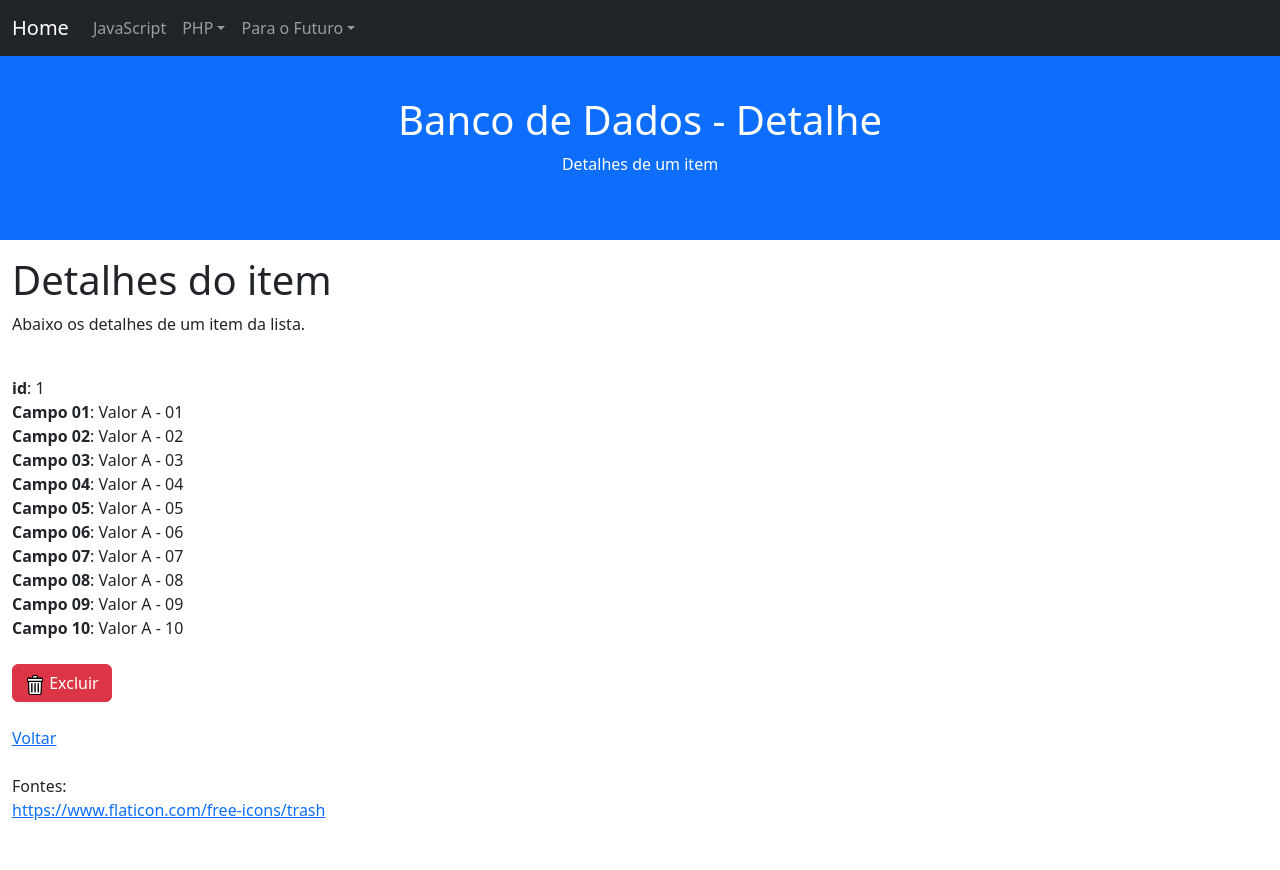
After one commit to machadowma/web_responsivo, a PHP site: page /06_tudo-detalhe/detalhe.php?id=1 in a window 1280 px wide. The commit adds this page. Run offline with PHP 8.4, Linux system fonts and the light colour scheme; data comes from the database, SQL or seed files in the repository.

Commit message:
Lista Tudo Detalhes
Lista de itens clicáveis; Página de detalhes de um ítem; Função excluir.

```diff
--- /dev/null
+++ b/web_responsivo/06_tudo-detalhe/detalhe.php
@@ -0,0 +1,76 @@
+<!DOCTYPE html>
+<html lang="en">
+<head>
+<title>Sistemas Web Responsivos</title>
+  <meta charset="utf-8">
+  <meta name="viewport" content="width=device-width, initial-scale=1">
+  <link href="https://cdn.jsdelivr.net/npm/bootstrap@5.2.3/dist/css/bootstrap.min.css" rel="stylesheet">
+  <script src="https://cdn.jsdelivr.net/npm/bootstrap@5.2.3/dist/js/bootstrap.bundle.min.js"></script>
+</head>
+<body>
+
+<?php include("../menu.php"); ?>
+
+<div class="container-fluid p-5 bg-primary text-white text-center">
+  <h1>Banco de Dados - Detalhe</h1>
+  <p>Detalhes de um item</p>
+</div>
+
+<div class="container-fluid mt-3">
+  <h1>Detalhes do item</h1>
+  <p>Abaixo os detalhes de um item da lista.</p>
+
+  <?php
+    $id = $_GET['id'];
+  ?>
+
+
+  <?php
+    include("../banco_dados_conexao.php");
+    try {
+      $sth = $dbh->prepare("SELECT * FROM minha_tabela WHERE id = ?");
+      $sth->bindParam( 1, $id );
+      $sth->execute();
+      $result = $sth->fetchAll(PDO::FETCH_ASSOC);
+      if(!empty($result)) {
+        echo "<br><b>id</b>: ". $result[0]['id'];
+        echo "<br><b>Campo 01</b>: ". $result[0]['campo_01'];
+        echo "<br><b>Campo 02</b>: ". $result[0]['campo_02'];
+        echo "<br><b>Campo 03</b>: ". $result[0]['campo_03'];
+        echo "<br><b>Campo 04</b>: ". $result[0]['campo_04'];
+        echo "<br><b>Campo 05</b>: ". $result[0]['campo_05'];
+        echo "<br><b>Campo 06</b>: ". $result[0]['campo_06'];
+        echo "<br><b>Campo 07</b>: ". $result[0]['campo_07'];
+        echo "<br><b>Campo 08</b>: ". $result[0]['campo_08'];
+        echo "<br><b>Campo 09</b>: ". $result[0]['campo_09'];
+        echo "<br><b>Campo 10</b>: ". $result[0]['campo_10'];
+      }
+      $dbh = null;
+    } catch (PDOException $e) {
+      print "Error!: " . $e->getMessage();
+      die();
+    }
+  ?>
+
+<br><br>
+
+<a href="excluir.php?id=<?php echo $id; ?>" class="btn btn-danger">
+    <img src="/web_responsivo/img/trash.png" width="20" /> Excluir
+</a>
+
+<br><br>
+
+<a href="index.php">Voltar</a>
+
+<br><br>
+Fontes:
+<br> <a href="https://www.flaticon.com/free-icons/trash" >https://www.flaticon.com/free-icons/trash</a>
+
+
+</div>
+
+
+
+<br><br>
+</body>
+</html>
--- a/web_responsivo/banco_dados_conexao.php
+++ b/web_responsivo/banco_dados_conexao.php
@@ -4,7 +4,7 @@ try {
 	$host='localhost';
 	$db = 'meu_banco';
 	$username = 'root';
-	$password = 'ifsp';
+	$password = '';
 	$dbh = new PDO('mysql:host='.$host.';dbname='.$db.'', $username, $password);
     $dbh->setAttribute(PDO::ATTR_ERRMODE, PDO::ERRMODE_EXCEPTION);
 } catch (PDOException $e) {
--- a/web_responsivo/index.php
+++ b/web_responsivo/index.php
@@ -1,7 +1,7 @@
 <!DOCTYPE html>
 <html lang="en">
 <head>
-  <title>Bootstrap Example</title>
+  <title>Sistemas Web Responsivos</title>
   <meta charset="utf-8">
   <meta name="viewport" content="width=device-width, initial-scale=1">
   <link href="https://cdn.jsdelivr.net/npm/bootstrap@5.2.3/dist/css/bootstrap.min.css" rel="stylesheet">
@@ -27,8 +27,6 @@
 
 
 
-
-
 </div>
 
 </body>
--- a/web_responsivo/menu.php
+++ b/web_responsivo/menu.php
@@ -19,6 +19,7 @@
             <li><a class="dropdown-item" href="/web_responsivo/03_array">03 - Array</a></li>
             <li><a class="dropdown-item" href="/web_responsivo/04_bd_lista">04 - BD/Lista responsiva</a></li>
             <li><a class="dropdown-item" href="/web_responsivo/05_bd_cadastro">05 - BD/Tela de Cadastro</a></li>
+            <li><a class="dropdown-item" href="/web_responsivo/06_tudo-detalhe">06 - BD/Lista Tudo-Detalhe</a></li>
             <li><a class="dropdown-item" href="#">Continua ...</a></li>
           </ul>
         </li>
```
Also changed, not shown: web_responsivo/04_bd_lista/index.php (+0 -14 lines), web_responsivo/06_tudo-detalhe/excluir.php (added, +49 -0 lines), web_responsivo/06_tudo-detalhe/index.php (added, +51 -0 lines), web_responsivo/img/trash.png (added).
